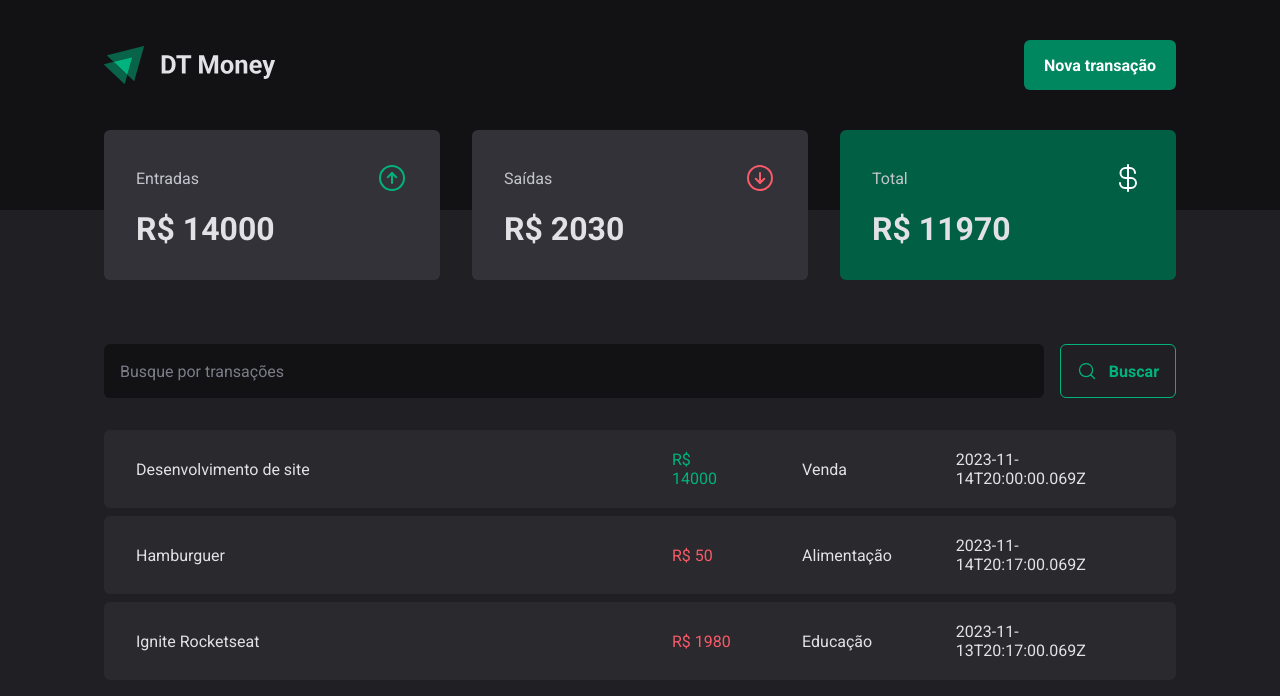
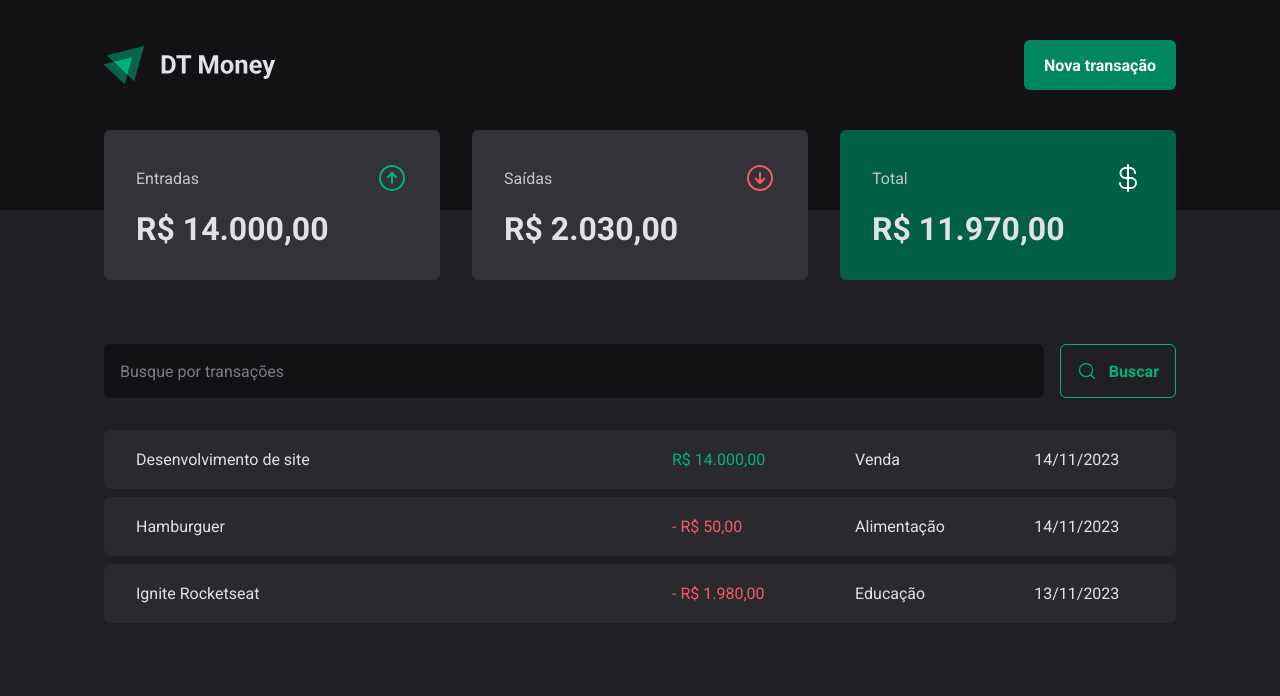
Before and after one commit to brunaporato/dt-money, a React (Vite) app: page / in a window 1280 px wide. Shown: the top 696 px of the page. Built offline with nearby package versions, Linux system fonts and the light colour scheme; data requests are answered from the project's data file.

Commit message:
add formatter for price and date

```diff
--- a/src/components/Summary/index.tsx
+++ b/src/components/Summary/index.tsx
@@ -2,6 +2,7 @@
 import { ArrowCircleDown, ArrowCircleUp, CurrencyDollar } from "phosphor-react";
 import { SummaryCard, SummaryContainer } from "./styles";
 import { TransactionContext } from "../../contexts/TransactionsContext";
+import { priceFormatter } from "../../utils/formatter";
 
 export function Summary() {
   const { transactions } = useContext(TransactionContext);
@@ -31,21 +32,21 @@
           <span>Entradas</span>
           <ArrowCircleUp size={32} color="#00B37E" />
         </header>
-        <strong>R$ {summary.income}</strong>
+        <strong>{priceFormatter.format(summary.income)}</strong>
       </SummaryCard>
       <SummaryCard>
         <header>
           <span>Saídas</span>
           <ArrowCircleDown size={32} color="#F75A68" />
         </header>
-        <strong>R$ {summary.outcome}</strong>
+        <strong>{priceFormatter.format(summary.outcome)}</strong>
       </SummaryCard>
       <SummaryCard variant="green">
         <header>
           <span>Total</span>
           <CurrencyDollar size={32} color="#FFF" />
         </header>
-        <strong>R$ {summary.total}</strong>
+        <strong>{priceFormatter.format(summary.total)}</strong>
       </SummaryCard>
     </SummaryContainer>
   )
--- a/src/pages/Transactions/index.tsx
+++ b/src/pages/Transactions/index.tsx
@@ -4,6 +4,7 @@
 import { SearchForm } from "./components/SearchForm";
 import { PriceHighlight, TransactionsContainer, TransactionsTable } from "./styles";
 import { TransactionContext } from "../../contexts/TransactionsContext";
+import { dateFormatter, priceFormatter } from "../../utils/formatter";
 
 
 
@@ -25,11 +26,12 @@
                   <td width="50%">{transaction.description}</td>
                   <td>
                     <PriceHighlight variant={transaction.type}>
-                      R$ {transaction.price}
+                      {transaction.type === 'outcome' && "- "}
+                      {priceFormatter.format(transaction.price)}
                     </PriceHighlight>
                   </td>
                   <td>{transaction.category}</td>
-                  <td>{transaction.createdAt}</td>
+                  <td>{dateFormatter.format(new Date(transaction.createdAt))}</td>
                 </tr>
               )
             })}
--- /dev/null
+++ b/src/utils/formatter.ts
@@ -0,0 +1,6 @@
+export const dateFormatter = new Intl.DateTimeFormat('pt-BR');
+
+export const priceFormatter = new Intl.NumberFormat('pt-BR', {
+  style: 'currency',
+  currency: 'BRL',
+})
```
